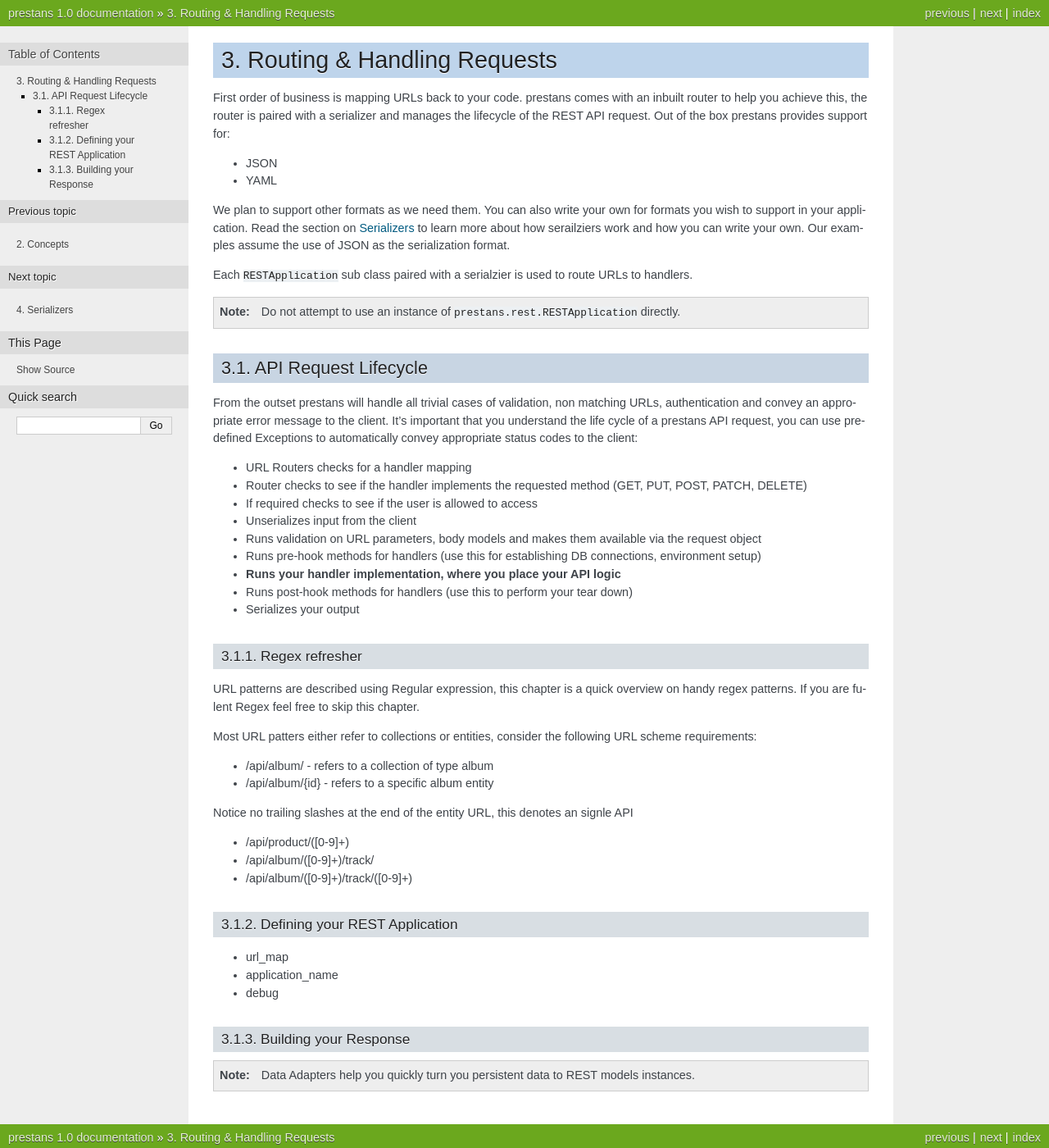
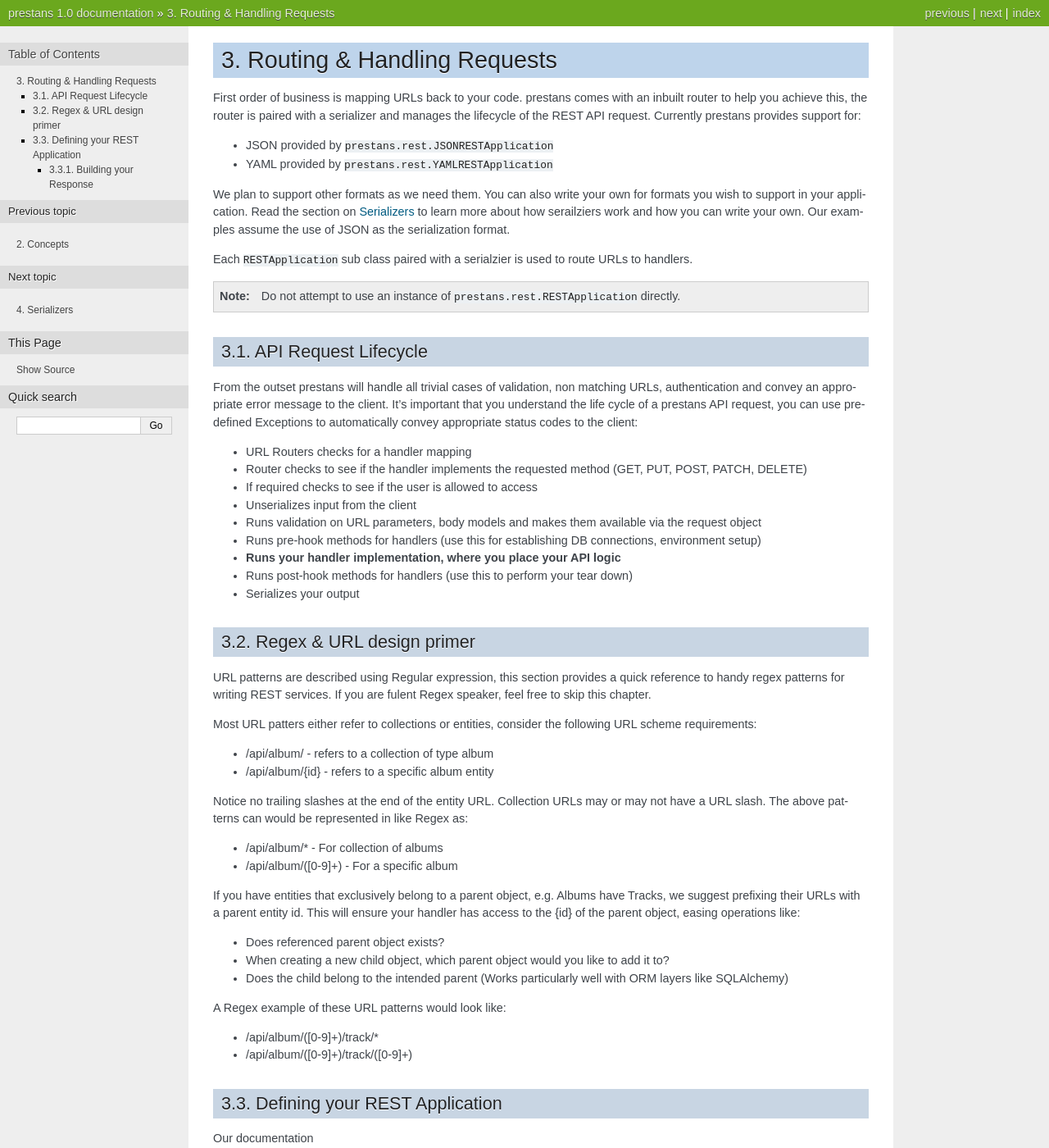
Before and after one commit to anomaly/prestans-docs, a Sphinx documentation site: the page built from source/handlers.rst, in a window 1280 px wide and 1400 px high. Shown: the whole window at 82% size. Built offline with Sphinx 7.4.7, drawn with Linux system fonts in a browser that asks for light colours.

Commit message:
Removed duplicate markers, curated regex intro, changed headings

```diff
--- a/source/handlers.rst
+++ b/source/handlers.rst
@@ -2,10 +2,10 @@
 Routing & Handling Requests
 ===========================
 
-First order of business is mapping URLs back to your code. prestans comes with an inbuilt router to help you achieve this, the router is paired with a serializer and manages the lifecycle of the REST API request. Out of the box prestans provides support for:
+First order of business is mapping URLs back to your code. prestans comes with an inbuilt router to help you achieve this, the router is paired with a serializer and manages the lifecycle of the REST API request. Currently prestans provides support for:
 
-* JSON
-* YAML
+* JSON provided by ``prestans.rest.JSONRESTApplication``
+* YAML provided by ``prestans.rest.YAMLRESTApplication``
 
 We plan to support other formats as we need them. You can also write your own for formats you wish to support in your application. Read the section on :doc:`serializers` to learn more about how serailziers work and how you can write your own. Our examples assume the use of JSON as the serialization format.
 
@@ -28,24 +28,36 @@
 * Runs post-hook methods for handlers (use this to perform your tear down)
 * Serializes your output
 
-Regex refresher
-===============
+Regex & URL design primer
+-------------------------
 
-URL patterns are described using Regular expression, this chapter is a quick overview on handy regex patterns. If you are fulent Regex feel free to skip this chapter.
+URL patterns are described using Regular expression, this section provides a quick reference to handy regex patterns for writing REST services. If you are fulent Regex speaker, feel free to skip this chapter.
 
 Most URL patters either refer to collections or entities, consider the following URL scheme requirements:
 
 * /api/album/ - refers to a collection of type album
 * /api/album/{id} - refers to a specific album entity
 
-Notice no trailing slashes at the end of the entity URL, this denotes an signle API
+Notice no trailing slashes at the end of the entity URL. Collection URLs may or may not have a URL slash. The above patterns can would be represented in like Regex as:
 
-* /api/product/([0-9]+)
-* /api/album/([0-9]+)/track/
+* /api/album/* - For collection of albums
+* /api/album/([0-9]+) - For a specific album
+
+If you have entities that exclusively belong to a parent object, e.g. Albums have Tracks, we suggest prefixing their URLs with a parent entity id. This will ensure your handler has access to the {id} of the parent object, easing operations like:
+
+* Does referenced parent object exists?
+* When creating a new child object, which parent object would you like to add it to?
+* Does the child belong to the intended parent (Works particularly well with ORM layers like SQLAlchemy)
+
+A Regex example of these URL patterns would look like:
+
+* /api/album/([0-9]+)/track/*
 * /api/album/([0-9]+)/track/([0-9]+)
 
 Defining your REST Application
-==============================
+------------------------------
+
+Our documentation
 
 * url_map
 * application_name
--- a/source/reference_material.rst
+++ b/source/reference_material.rst
@@ -4,7 +4,7 @@
 
 We found the following references useful while writing prestans, they cover a variety of advanced Python programming and Web development topics.
 
-It's important that you understand the basic concepts of Python Web Programming. All our documentation and support is based around the assumption that you are familiar with Python Web development using `WSGI <http://wsgi.readthedocs.org/en/latest/index.html>`_ and are writing Ajax Web apps.
+It's important that you understand the basic concepts of Python Web Programming. All our documentation and support is based around the assumption that you are familiar with Python Web development using WSGI and are writing Ajax Web apps.
 
 WSGI
 ====
```
